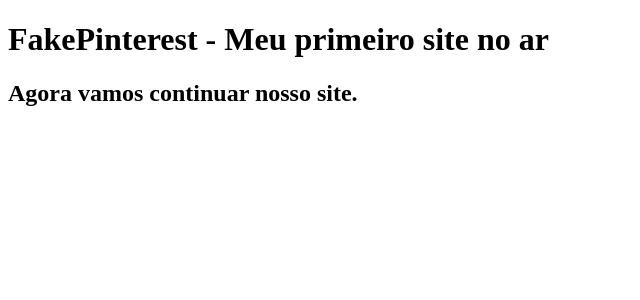
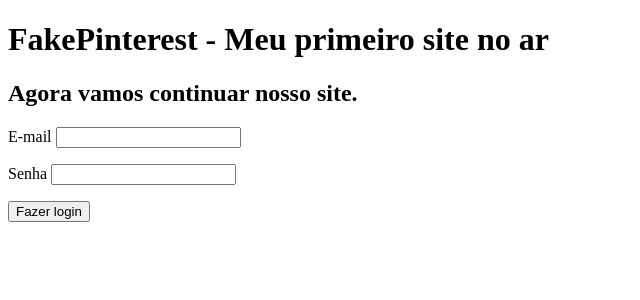
Before and after one commit to musskopf79/FakePinterest, a Flask app: page / in a window 1280 px wide. Shown: the top 300 px of the page, without its empty margins (0-640 px from the left). Run offline with Flask 3, Linux system fonts and the light colour scheme.

Commit message:
Inclusão dos formulários e da criptografia do login

```diff
--- a/fakepinterest/forms.py
+++ b/fakepinterest/forms.py
@@ -1 +1,27 @@
 # Criar os formulários do site
+#pip install flask-wtf email_validator
+
+from flask_wtf import FlaskForm
+from wtforms import StringField, PasswordField, SubmitField
+from wtforms.validators import DataRequired, Email, EqualTo, Length, ValidationError
+from fakepinterest.models import Usuario
+
+class FormLogin(FlaskForm):
+    email = StringField("E-mail", validators=[DataRequired(), Email()])
+    senha = PasswordField("Senha", validators=[DataRequired()])
+    botao_entrar = SubmitField("Fazer login")
+
+class FormCriarConta(FlaskForm):
+    username = StringField("Nome de usuário", validators=[DataRequired()])
+    email = StringField("E-mail", validators=[DataRequired(), Email()])
+    senha = PasswordField("Senha", validators=[DataRequired(), Length(6,20)])
+    confirmacao_senha = PasswordField("Confirmação de senha", validators=[DataRequired(), EqualTo("senha")])
+    botao_criar = SubmitField("Criar conta")
+
+    def validate_email(self, email):
+        usuario = Usuario.query.filter_by(email=email.data).first()
+        #filter_by porque estamos procurando se existe um e-mail igual (=! de filter_get)
+        #email = resultado da query do Usuário no banco de dados (importado)
+        #email.data = campo de e-mail do formulário
+        if usuario:
+            return ValidationError("E-mail já cadastrado, faça login para continuar")
--- a/fakepinterest/routes.py
+++ b/fakepinterest/routes.py
@@ -2,11 +2,24 @@
 
 from flask import render_template, url_for
 from fakepinterest import app
+from flask_login import login_required
+from fakepinterest.forms import FormLogin, FormCriarConta
 
-@app.route("/")
+@app.route("/", methods=["GET", "POST"])
 def homepage():
-    return render_template("homepage.html")
+    formlogin = FormLogin()
+    return render_template("homepage.html", formulario=formlogin)
+    #O campo 'formulario' é o nome para a página .html
+    # O campo 'formlogin' é a variável (não a função!). Fica em minúsculo.
+
+@app.route("/criar_conta", methods=["GET", "POST"])
+def criar_conta():
+    formcriarconta = FormCriarConta()
+    return render_template("criar_conta.html", formulario=formcriarconta)
+    #Os 2 campos 'formulario' tem o mesmo nome, para que a página homepage possa ser igual (uma cópia) da página criarconta
+    # O campo 'formcriarconta' é a variável (não a função!). Fica em minúsculo.
 
 @app.route("/perfil/<usuario>")
+@login_required
 def perfil(usuario):
     return render_template("perfil.html", usuario=usuario)
--- a/fakepinterest/templates/base.html
+++ b/fakepinterest/templates/base.html
@@ -10,10 +10,15 @@
     </title>
 </head>
 
-<body>
+
 {% block body %}
 
 {% endblock %}
-</body>
+
+
+{% block form %}
+
+{% endblock %}
+
 
 </html>
--- a/fakepinterest/templates/homepage.html
+++ b/fakepinterest/templates/homepage.html
@@ -5,8 +5,29 @@ FakePinterest
 {% endblock %}
 
 {% block body %}
-
+<body>
 <h1>FakePinterest - Meu primeiro site no ar</h1>
 <h2>Agora vamos continuar nosso site.</h2>
 
+
+{% block formulario %}
+<form method="POST">
+
+    {{ formulario.csrf_token }}
+<p! -- o código 'formulario.csrf_token' é uma trava de segurança para possíveis invasões -->
+
+{{ formulario.email.label() }}
+{{ formulario.email() }}
+<p! -- O código '.label()' informa o título do campo -- >
+</p>
+{{ formulario.senha.label() }}
+{{ formulario.senha() }}
+</p>
+{{ formulario.botao_entrar() }}
+<p! -- O parênteses '()' permite formatar o campo. -- >
+
+</form>
 {% endblock %}
+
+</body>
+{% endblock %}
--- a/main.py
+++ b/main.py
@@ -1,4 +1,5 @@
 from fakepinterest import app
+from fakepinterest import criar_db
 
 if __name__ == "__main__":
     app.run(debug=True)
```
Also changed, not shown: fakepinterest/__init__.py (+9 -0 lines), fakepinterest/models.py (+10 -2 lines).
